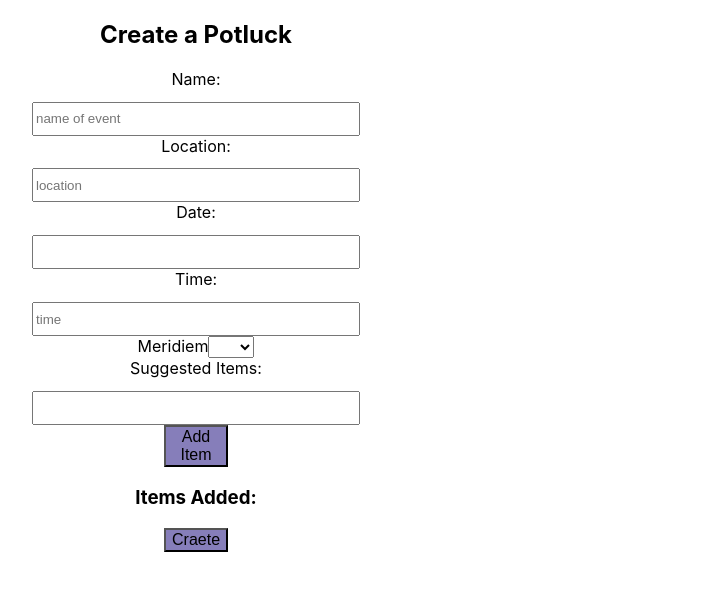
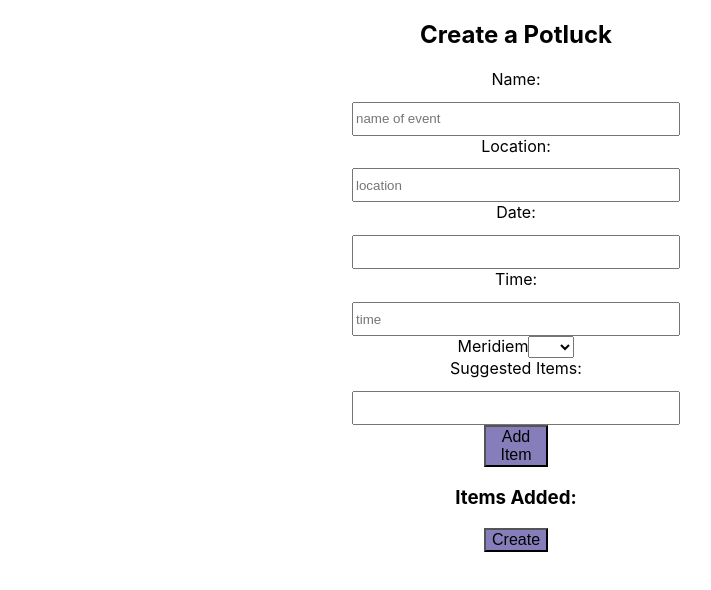
Before and after one commit to bw-potluck-planner-46/Frontend, a React (Create React App) app in the folder front-end/: page /addpotluckform in a window 1280 px wide. Shown: the top 590 px of the page, without its empty margins (124-835 px from the left). Built offline with nearby package versions, Linux system fonts and the light colour scheme; no server answers.

Commit message:
Changed some typos

```diff
--- a/front-end/src/Private/PotluckCreate.js
+++ b/front-end/src/Private/PotluckCreate.js
@@ -4,7 +4,7 @@ import styled from 'styled-components';
 import * as yup from "yup";
 
 const StyledContainer = styled.form`
-  dispaly:flex;
+  display:flex;
   justify-content: center;
 `
 const StyledForm = styled.form`
@@ -233,7 +233,7 @@ const PotluckCreate = () => {
         <p>{item}</p>
         </div>
       </StyledList>
-      <StyledButton type='button' onClick={onChange}>Craete</StyledButton>
+      <StyledButton type='button' onClick={onChange}>Create</StyledButton>
      </StyledForm>
     </StyledContainer>
   );
```
